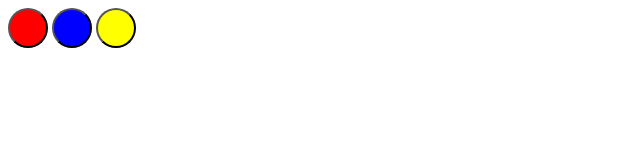
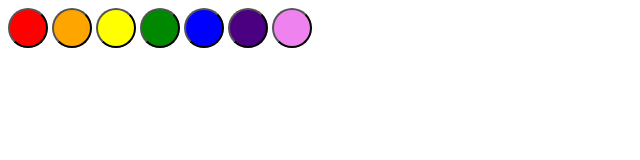
Before and after one commit to paultercy-dev/colorPicker, a plain HTML site: page index.html in a window 1280 px wide. Shown: the whole page, without its empty margins (0-640 px from the left). Drawn offline with Linux system fonts and the light colour scheme.

Commit message:
rainbow colors set

```diff
--- a/css/main.css
+++ b/css/main.css
@@ -19,3 +19,19 @@ button
 {
   background-color: yellow;
 }
+.orange
+{
+    background-color: #ffa500;
+}
+.green
+{
+    background-color: #008800;
+}
+.indigo
+{
+    background-color: #4b0082;
+}
+.violet
+{
+    background-color: #ee82ee;
+}
--- a/index.html
+++ b/index.html
@@ -8,9 +8,14 @@
   </head>
   <body>
     <div id="color-picker">
-      <button class="red" onclick="setColor('red');"></button>
-      <button class="blue" onclick="setColor('blue');"></button>
-      <button class="yellow" onclick="setColor('yellow');"></button>
+        <button class="red" onclick="setColor('red');"></button>
+        <button class="orange" onclick="setColor('orange');"></button>
+        <button class="yellow" onclick="setColor('yellow');"></button>
+        <button class="green" onclick="setColor('green');"></button>
+        <button class="blue" onclick="setColor('blue');"></button>
+        <button class="indigo" onclick="setColor('indigo');"></button>
+        <button class="violet" onclick="setColor('violet');"></button>
+
     </div>
   </body>
 
```
